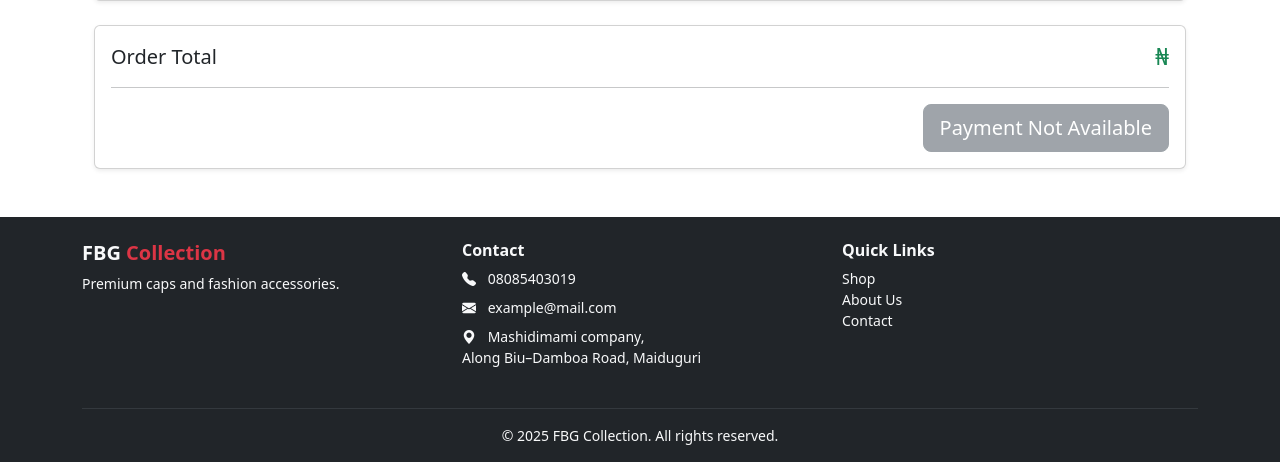
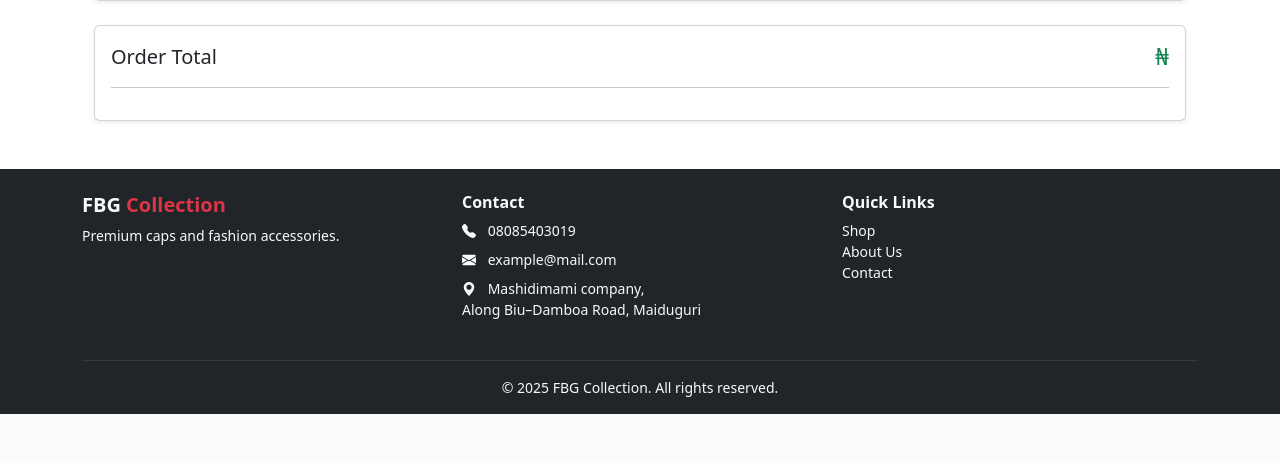
Before and after one commit to uadam12/fbg-collection, a Django app: template templates/orders/detail.html in a window 1280 px wide. Shown: the part 516-978 px from the top of the page. After the commit the page ends 930 px from the top, so only its background shows below. Run offline with Django 5.2, Linux system fonts and the light colour scheme; the template is opened without the code that fills it, so the values that code supplies are empty.

Commit message:
Remove payment not available btn

```diff
--- a/templates/orders/detail.html
+++ b/templates/orders/detail.html
@@ -108,10 +108,6 @@
                         <i class="bi bi-credit-card"></i>
                         Proceed to Payment
                     </a>
-                {% else %}
-                    <button class="btn btn-lg btn-secondary" disabled>
-                        Payment Not Available
-                    </button>
                 {% endif %}
             </div>
         </div>
```
